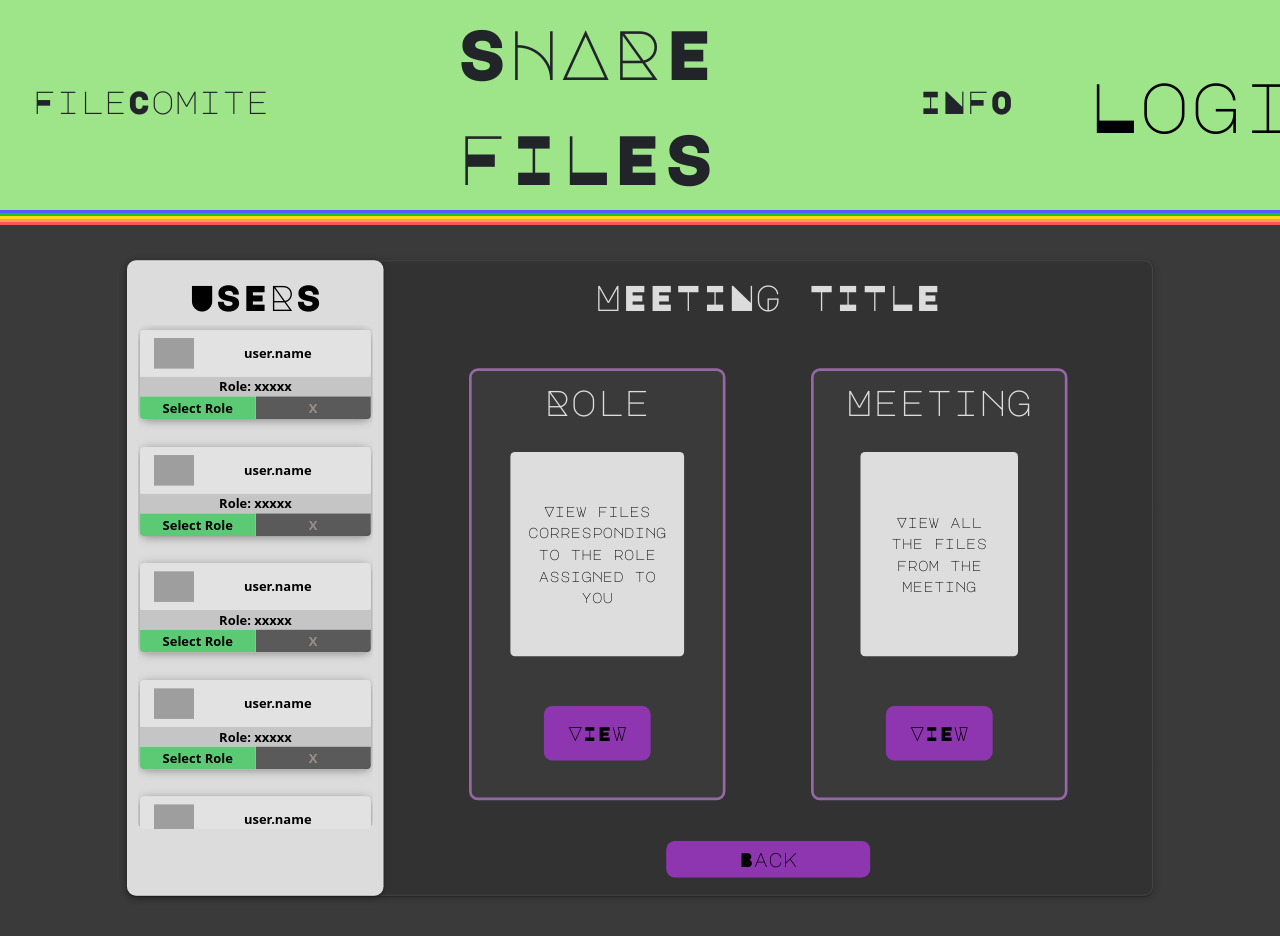
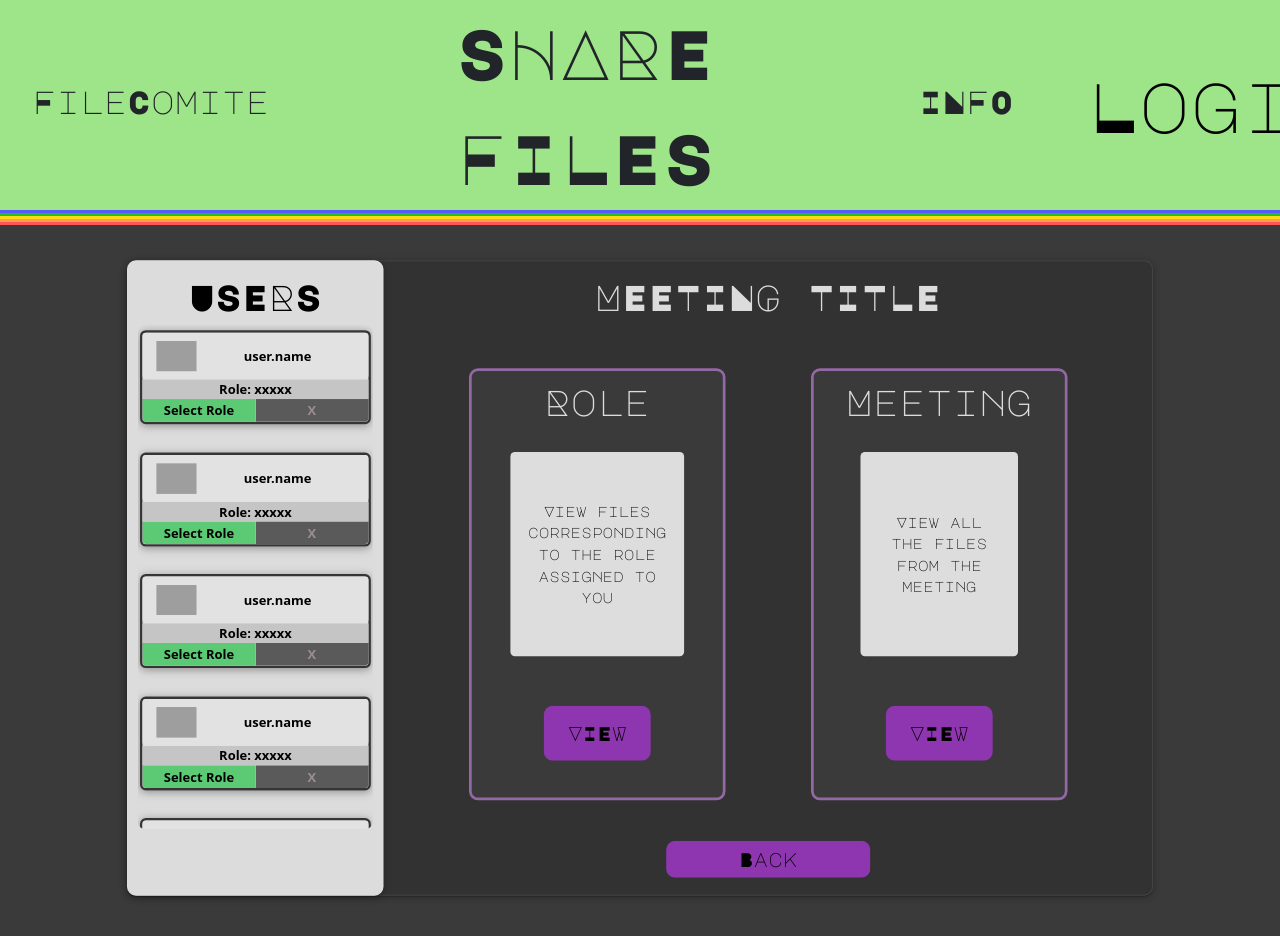
Before and after one commit to Jesuscy/UpgradeFinal2024, a React (Vite) app in the folder Frontend/FileComite/: page /meeting in a window 1280 px wide. Shown: the top 936 px of the page. Built offline with nearby package versions, Linux system fonts and the light colour scheme; grey boxes are pictures that could not be loaded; a web font is replaced by a local one.

Commit message:
Mod Styles

```diff
--- a/Frontend/FileComite/src/styles/Meeting-styles.css
+++ b/Frontend/FileComite/src/styles/Meeting-styles.css
@@ -18,6 +18,7 @@
     box-shadow: rgba(0, 0, 0, 0.25) 0px 0.0625em 0.0625em,
         rgba(0, 0, 0, 0.25) 0px 0.125em 0.5em,
         rgba(255, 255, 255, 0.1) 0px 0px 0px 1px inset;
+
 }
 
 .meetings-users {
--- a/Frontend/FileComite/src/styles/UserRow-styles.css
+++ b/Frontend/FileComite/src/styles/UserRow-styles.css
@@ -1,13 +1,16 @@
 .user-row {
+        border: 3px solid;
+        border-color: #363434;
         display: flex;
         font-family: 'Baloo 2 Variable', system-ui;
         font-weight: 600;
         box-shadow: rgba(105, 105, 105, 0.678) 0px 2px 10px 0px;
-    font-size:16px;
+        font-size: 16px;
         transform: scale(0.9);
         margin: 20px;
         transition: 0.3s ease;
-    border-radius: 10px;
+        border-radius: 7px;
+
 }
 
 .user-row:hover {
```
Lines whose indentation alone changed are shown as unchanged.
